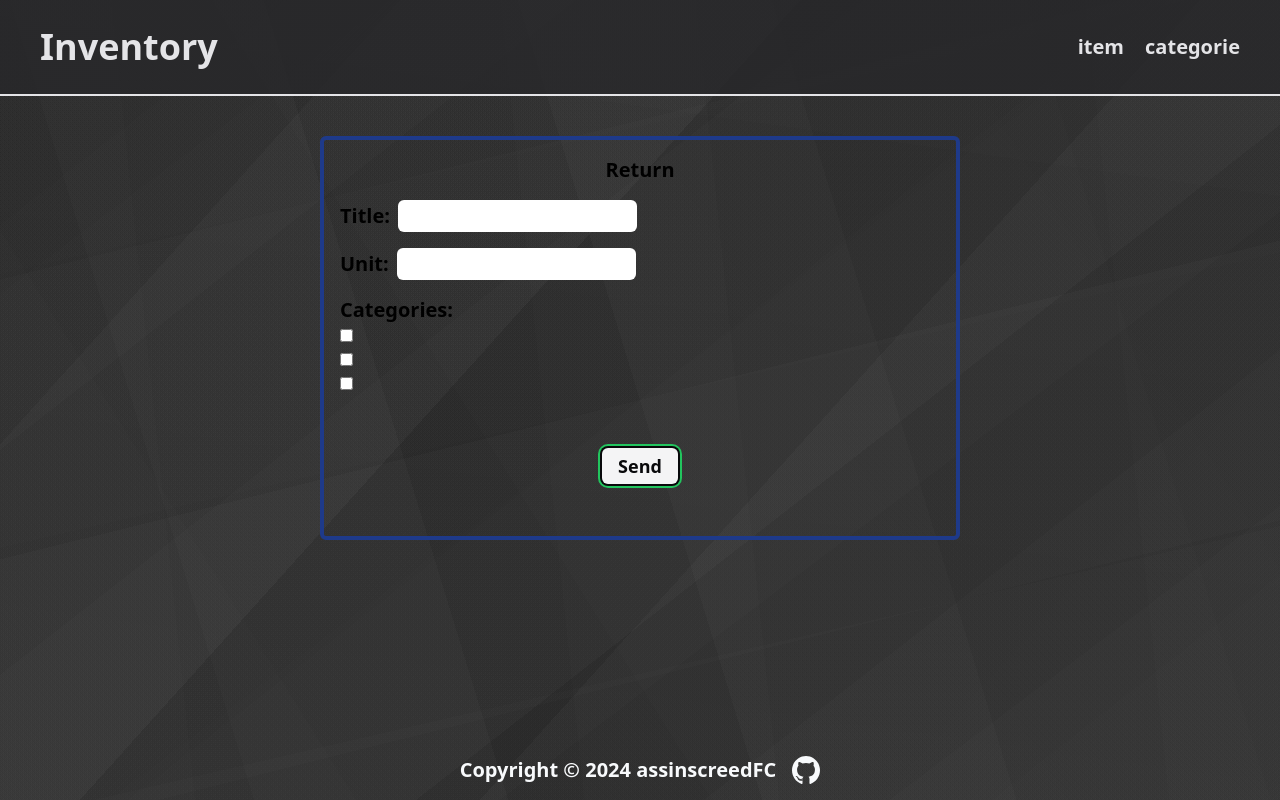
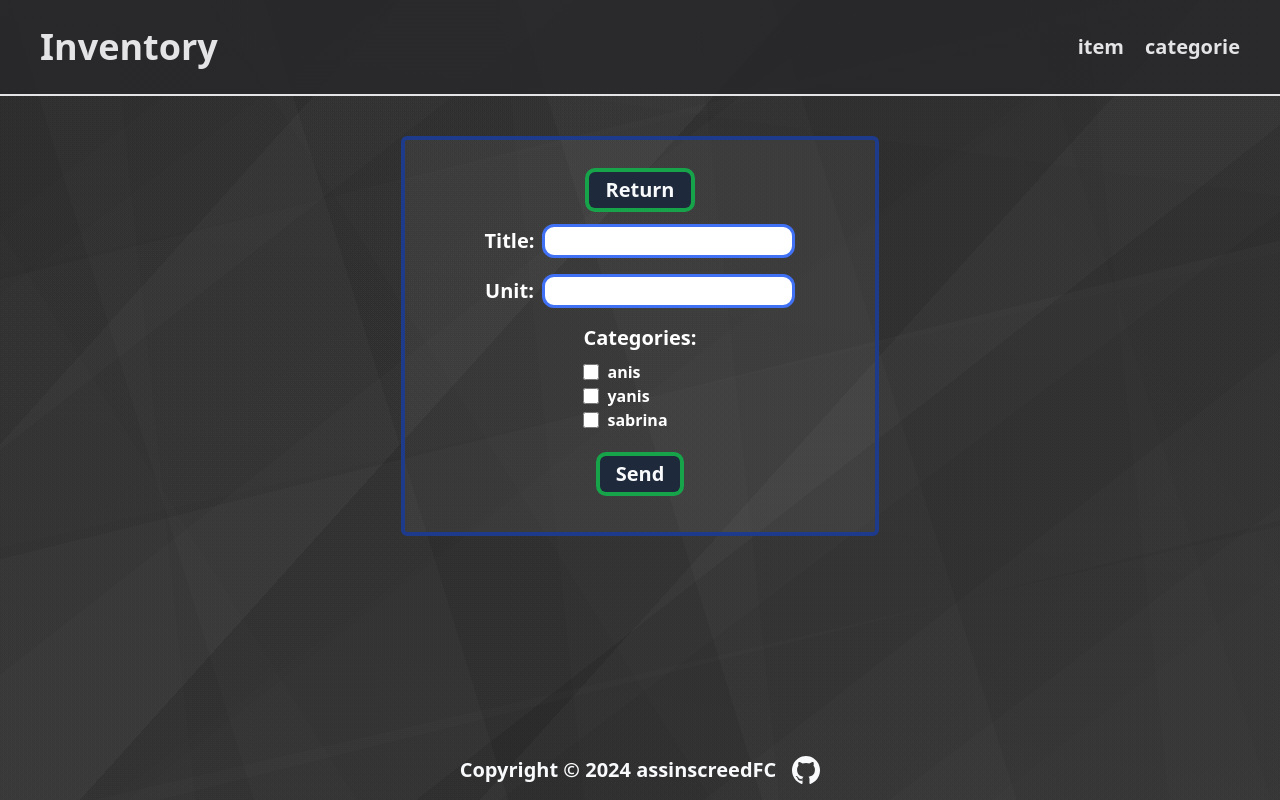
Before and after one commit to assinscreedFC/inv-app, a React (Vite) app in the folder client/: page /items/new in a window 1280 px wide. Built offline with nearby package versions, Linux system fonts and the light colour scheme.

Commit message:
inputs form css

```diff
--- a/client/src/components/Carte.jsx
+++ b/client/src/components/Carte.jsx
@@ -15,7 +15,7 @@ function Carte({val}){
         settypes(conv);
     },[])
     return(
-        <div className="  md:w-[32%]  bg-zinc-200 rounded-md p-2 flex flex-col gap-1 ">
+        <div className=" lg:w-[32%]  bg-zinc-200 rounded-md p-2 flex flex-col gap-1 m-2 ">
             <div className="w-full flex justify-end gap-2">
                 <button> EDIT</button>
                 <p className="text-lg font-semibold">|</p>
--- a/client/src/components/CreateCat.jsx
+++ b/client/src/components/CreateCat.jsx
@@ -17,22 +17,24 @@ function CreateCat() {
 
     return (
         <>
-            <form onSubmit={sub} className="w-11/12  flex items-center flex-col  rounded-md border-4 border-blue-900 gap-4 p-4">
-            <NavLink to="../categories" className="w-full flex justify-center items-center font-semibold text-xl">Return</NavLink>
-                <div className="flex w-full gap-4 justify-center flex-col items-center">
-                <div className="">
-                <label htmlFor="title">Title: </label>
+            <form onSubmit={sub} className="bg-white/5 md:w-fit
+            w-11/12  flex items-center flex-col md:gap-8 p-8 rounded-md border-4 border-blue-900 gap-4 ">
+            <NavLink to="../categories" className="px-4 py-1 rounded-md ring-green-600 ring-4 text-slate-50 flex justify-center items-center font-semibold text-xl bg-slate-800 ">Return</NavLink>
+                <div className="flex w-full gap-4 justify-center flex-col md:flex-row  items-center">
+                <div className="flex flex-col md:flex-row gap-2">
+                <label htmlFor="title" className="text-lg font-medium text-white">Title: </label>
                 <input
                     type="text"
                     name="title"
                     id="title"
-                    className="w-1/2"
+                    className="peer w-full bg-transparent outline-none px-4 text-base rounded-xl bg-white border-[3px] border-[#4070f4] focus:shadow-md py-[2px]"
                     value={val}
                     onChange={(e) => setVal(e.target.value)}
                 />
                 </div>
 
-                <button type="submit">Send</button>
+
+                <button type="submit" className=" px-4 py-1 rounded-md border-green-500 border-[3px] font-semibold text-lg bg-slate-800 text-slate-50 ">Send</button>
                 </div>
 
             </form>
--- a/client/src/components/CreateIte.jsx
+++ b/client/src/components/CreateIte.jsx
@@ -37,23 +37,24 @@ setCategories(data);
 
     return (
         <>
-            <form onSubmit={sub} className="w-1/2 gap-4 flex flex-col items-center justify-start border-4 border-blue-900 p-4 rounded-md">
-                <NavLink to="../items" className="w-full flex justify-center items-center font-semibold text-xl "> Return </NavLink>
-                <div className="w-full flex gap-2 items-center">
+            <form onSubmit={sub} className="w-11/12 md:w-fit
+             md:px-20 md:py-8 bg-white/5 gap-4 flex flex-col items-center justify-start border-4 border-blue-900 py-8 text-white rounded-md">
+                <NavLink to="../items" className="px-4 py-1 rounded-md ring-green-600 ring-4 text-slate-50 flex justify-center items-center font-semibold text-xl bg-slate-800 "> Return </NavLink>
+                <div className="w-full flex justify-center gap-2 items-center ">
                     <label htmlFor="title" className="font-semibold text-xl">Title:</label>
                     <input
                         type="text"
                         name="title"
-                        className="p-1 rounded-md"
+                        className="peer text-black bg-transparent outline-none px-2 text-base rounded-xl bg-white border-[3px] border-[#4070f4] focus:shadow-md py-[2px]"
                         id="title"
                         value={title}
                         onChange={e => setTitle(e.target.value)}
                     />
                 </div>
-                <div className="w-full flex gap-2 items-center">
+                <div className="w-full justify-center flex gap-2 items-center">
                     <label htmlFor="unit" className="font-semibold text-xl">Unit:</label>
                     <input
-                       className="p-1 rounded-md"
+                       className="peer text-black bg-transparent outline-none px-2 text-base rounded-xl bg-white border-[3px] border-[#4070f4] focus:shadow-md py-[2px]"
                         type="text"
                         name="unit"
                         id="unit"
@@ -61,22 +62,26 @@ setCategories(data);
                         onChange={e => setUnit(e.target.value)}
                     />
                 </div>
-                <div className="w-full ">
+                <div className="w-fit gap-2 flex flex-col items-center ">
                     <label className="font-semibold text-xl">Categories:</label>
-                    {categories.map(category => (
-                        <div key={category.id}>
+                    <div className="w-full">
+                         {categories.map(category => (
+                        <div key={category.id} className="flex gap-2 font-semibold">
                             <input
                                 type="checkbox"
-                                id={`category-${category.id}`}
+                                id={`category-${category}`}
                                 name="categories"
-                                value={category.id}
-                                onChange={() => handleCheckboxChange(category.id)}
+                                value={category}
+                                className="w-4"
+                                onChange={() => handleCheckboxChange(category)}
                             />
-                            <label htmlFor={`category-${category.id}`}>{category.name}</label>
+                            <label htmlFor={`category-${category}`}>{category}</label>
                         </div>
                     ))}
+                    </div>
+
                 </div>
-                <button type="submit" className="px-4 py-1 my-9 bg-zinc-100 rounded-md ring-green-500 font-semibold text-zinc-950 text-lg ring-offset-2 ring-offset-current ring-2">Send</button>
+                <button type="submit" className="px-4 py-1 rounded-md ring-green-600 ring-4 text-slate-50 flex justify-center items-center font-semibold text-xl bg-slate-800 my-2">Send</button>
             </form>
         </>
     );
--- a/client/src/main.jsx
+++ b/client/src/main.jsx
@@ -17,7 +17,8 @@ import CreateIte from './components/CreateIte.jsx';
 
 const CarteWrapper = () => {
   const params = useParams();
-  return <Carte val={params.name} />;
+  let tab=[<Carte val={params.name} />,<Carte val={params.name} />,<Carte val={params.name} />]
+  return tab
 };
 
 const router = createBrowserRouter([
--- a/client/src/pages/Categories.jsx
+++ b/client/src/pages/Categories.jsx
@@ -16,7 +16,7 @@ function Categories(){
 
     return(
         <div className="flex flex-col w-full lg:w-8/12 items-center justify-center gap-2 p-2">
-            <NavLink to="../categories/new">New</NavLink>
+            <NavLink to="../categories/new" className="px-4 py-1 rounded-md ring-green-600 ring-4 text-slate-50 flex justify-center items-center font-semibold text-xl bg-slate-800 ">New</NavLink>
            {br}
 
         </div>
--- a/client/src/pages/Items.jsx
+++ b/client/src/pages/Items.jsx
@@ -3,10 +3,14 @@ import Carte from "../components/Carte.jsx"
 
 function Items(){
     return (
-        <div className="xl:w-11/12 lg:w-full bg-black flex flex-wrap gap-4 justify-center">
-            <NavLink to="new">NEW</NavLink>
+        <div  className="flex flex-col lg:w-full items-center gap-4">
+            <NavLink to="new" className="px-4 w-fit py-1 rounded-md ring-green-600 ring-4 text-slate-50 flex justify-center items-center font-semibold text-xl bg-slate-800 ">NEW</NavLink>
+
+             <div className=" w-full flex flex-wrap gap-4 justify-center">
+
           <Outlet/>
-        </div>
+        </div></div>
+
     )
 }
 
```
